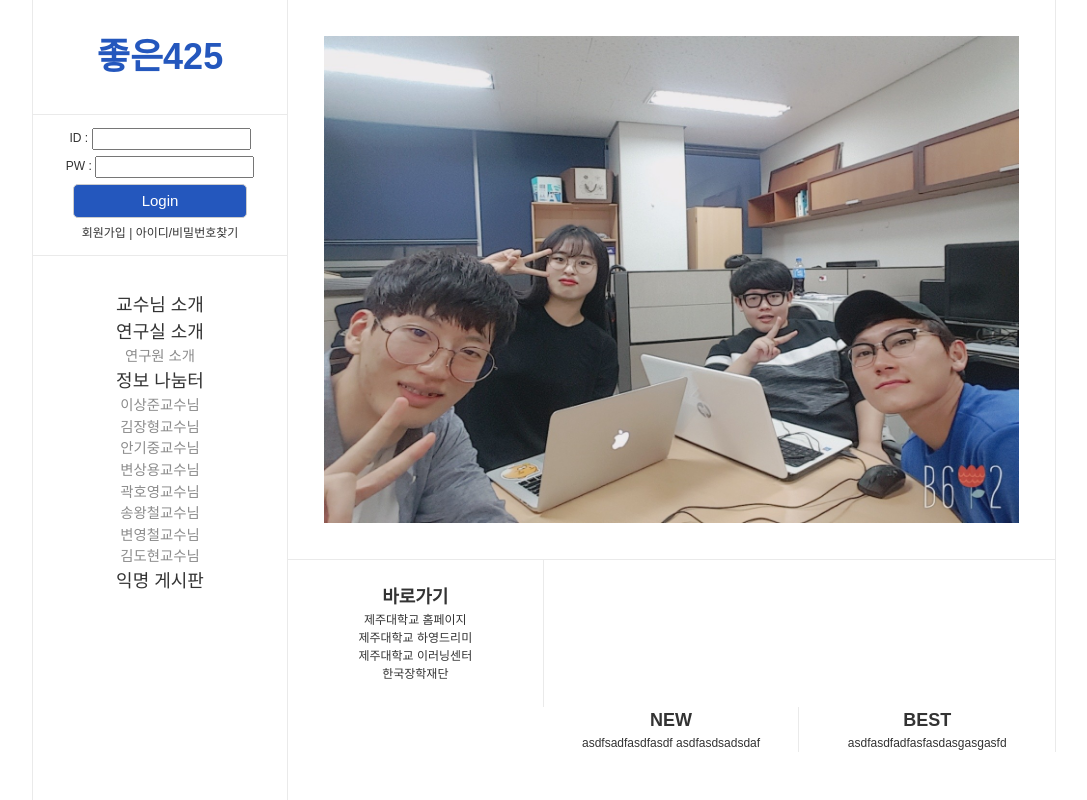
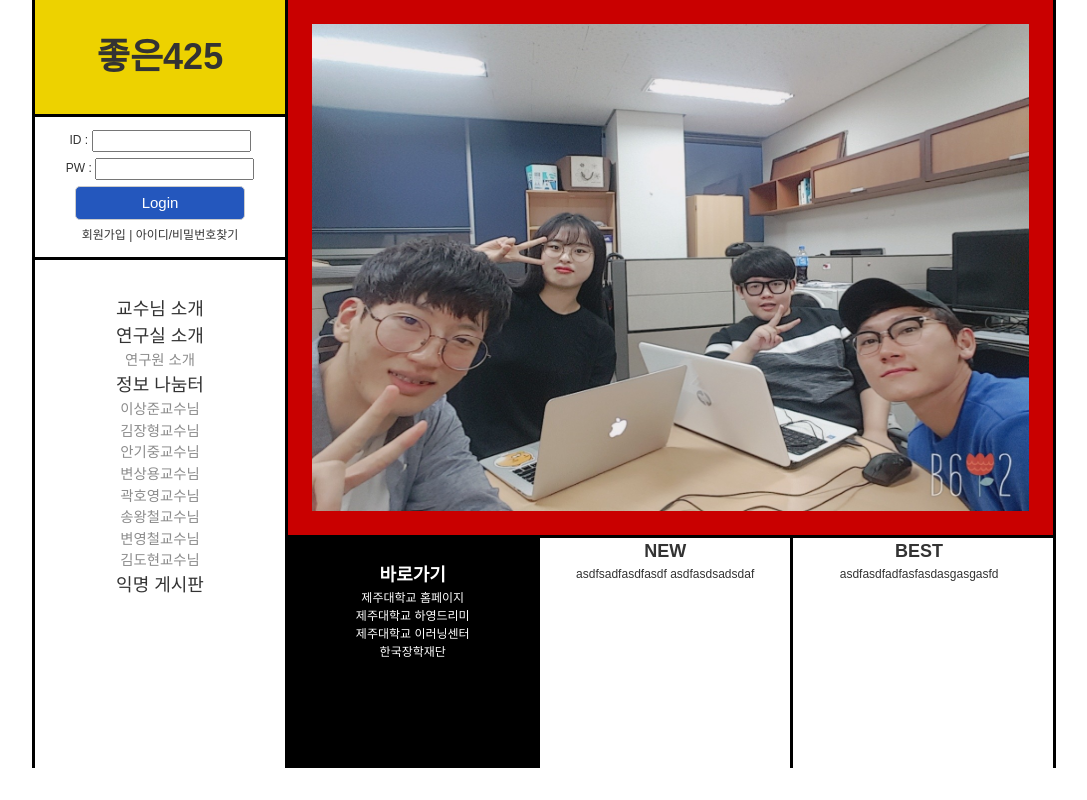
Before and after one commit to leeikjeun/islab-web-project, a Django app: page / in a window 1280 px wide. Shown: the whole page, without its empty margins (96-1183 px from the left). Run offline with Django 3.2, Linux system fonts and the light colour scheme.

Commit message:
index.css index.html 수정

```diff
--- a/mainWeb/static/css/base.css
+++ b/mainWeb/static/css/base.css
@@ -79,6 +79,7 @@ table {
 /* base */
 #wrap {
     width: 1024px;
+    height: 768px;
     margin: 0 auto;
 }
 
@@ -86,15 +87,15 @@ aside {
     float: left;
     width: 25%;
     height:100%;
-    border-left: 1px solid #eaeaea;
-    border-right: 1px solid #eaeaea;
+    border-left: 3px solid #000;
+    border-right: 3px solid #000;
     background: #transparent;
 }
 #content{
   float: right;
   width: 75%;
   height:;
-  border-right: 1px solid #eaeaea;
+  border-right: 3px solid #000;
 }
 aside::after {
     content: '';
@@ -109,7 +110,8 @@ aside > div {
 
 aside > div#title {
     padding: 2.5rem 0;
-    border-bottom: 1px solid #eaeaea;
+    border-bottom: 3px solid #000;
+    background: #EDD200;
 }
 
 aside > div#title > h1 {
@@ -118,9 +120,13 @@ aside > div#title > h1 {
     text-align: center;
 }
 
+aside > div#title > h1 > a{
+    text-decoration: none;
+}
+
 aside > div#loginForm {
     padding: 0.833rem 0;
-    border-bottom: 1px solid #eaeaea;
+    border-bottom: 3px solid #000;
     text-align: center;
 }
 
--- a/mainWeb/static/css/index.css
+++ b/mainWeb/static/css/index.css
@@ -1,29 +1,42 @@
 img {
   width: 100%;
   height: 70%;
-  padding: 3rem;
-  border-bottom: 1px solid #eaeaea;
+  padding: 2rem;
+  border-bottom: 3px solid #000;
+  background: #C90000;
 }
 
 .link {
+  float: left;
   padding: 2rem;
-  margin-left: 0;
-  width: 33.33%;
-  height: ;
-  border-right: 1px solid #eaeaea;
+  width: 33%;
+  height:30%;
+  border-right: 3px solid #000;
   text-align: center;
+  background: #000;
+  color: #fff;
 }
+
+.link > ul > li >a{
+  text-decoration: none;
+  color: #fff;
+}
+
+.link > ul > li >a:hover{
+  font-weight: bold;
+}
+
 .new_post {
-  float:right;
-  width: 33.33%;
-  height: ;
-  border-right: 1px solid #eaeaea;
+  float:left;
+  width: 33%;
+  height: 30%;
+  border-right: 3px solid #000;
   text-align: center;
 }
 .best_post{
-  float: right;
-  width: 33.33%;
-  height: ;
+  float: left;
+  width: 33%;
+  height: 30%;
   text-align: center;
 
 }
--- a/mainWeb/templates/mainWeb/base.html
+++ b/mainWeb/templates/mainWeb/base.html
@@ -14,7 +14,7 @@
   <aside>
       <!--left-->
       <div id="title">
-          <h1>좋은425</h1>
+          <h1><a href="{%url 'index'%}">좋은425</a></h1>
       </div>
       <div id="loginForm">
           <!--if !login-->
--- a/mainWeb/templates/mainWeb/board.html
+++ b/mainWeb/templates/mainWeb/board.html
@@ -12,9 +12,10 @@
             margin: 20px 10px;
         }
         table thead{
-            background-color: #3669CF;
+            background-color: #2457BD;
         }
         table th.number {
+        color:#fff;
         width: 10%;
         padding: 10px;
         font-weight: bold;
@@ -22,6 +23,7 @@
         border: 1px solid #ccc;
         }
         table th.title {
+        color: #fff;
         width: 70%;
         padding: 10px;
         font-weight: bold;
@@ -29,6 +31,7 @@
         border: 1px solid #ccc;
         }
         table th.name {
+        color: #fff;
         width: 10%;
         padding: 10px;
         font-weight: bold;
@@ -36,6 +39,7 @@
         border: 1px solid #ccc;
         }
         table th.hit {
+        color: #fff;
         width: 10%;
         padding: 10px;
         font-weight: bold;
--- a/mainWeb/templates/mainWeb/index.html
+++ b/mainWeb/templates/mainWeb/index.html
@@ -19,16 +19,14 @@
     <li><a href="#">한국장학재단</a></li>
   </ul>
 </div>
-<div class="best_post">
-  <h2>BEST</h2>
-  asdfasdfadfasfasdasgasgasfd
-
-</div>
 <div class="new_post">
   <h2>NEW</h2>
   asdfsadfasdfasdf
   asdfasdsadsdaf
-
+</div>
+<div class="best_post">
+  <h2>BEST</h2>
+  asdfasdfadfasfasdasgasgasfd
 </div>
 
 
```
